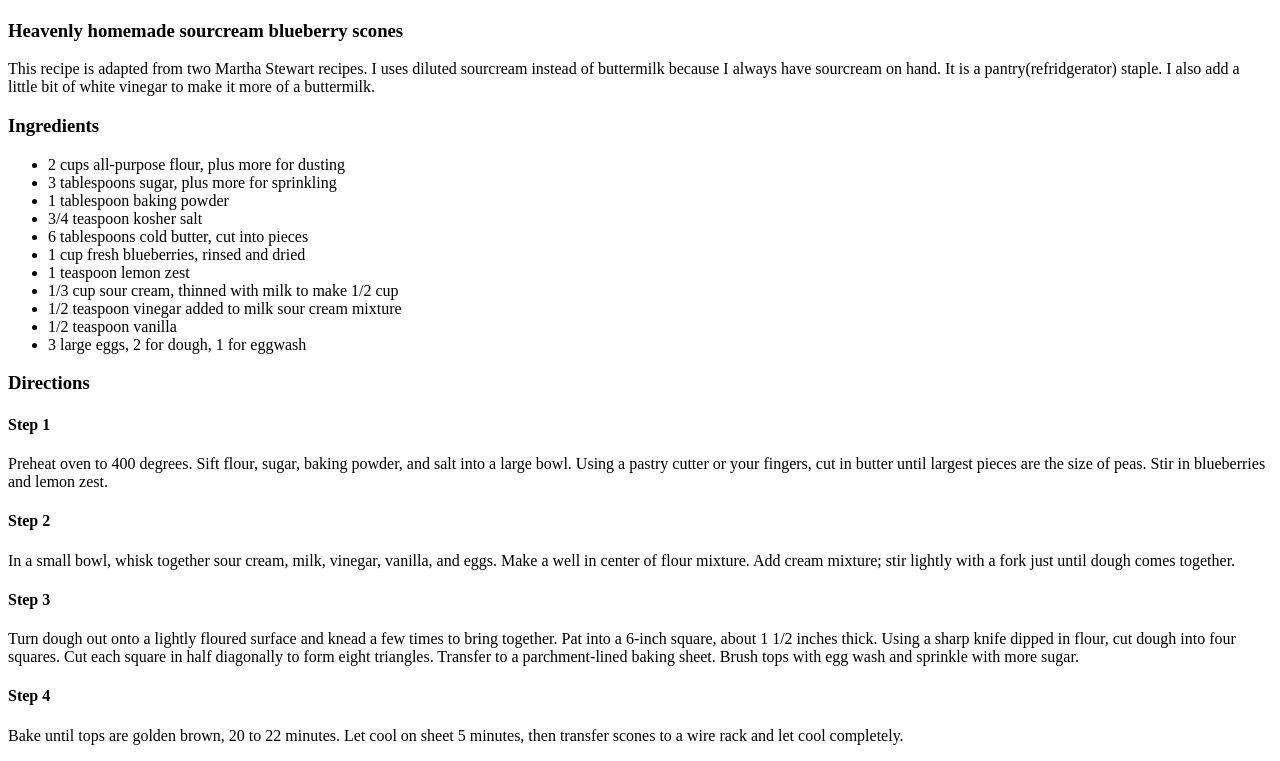
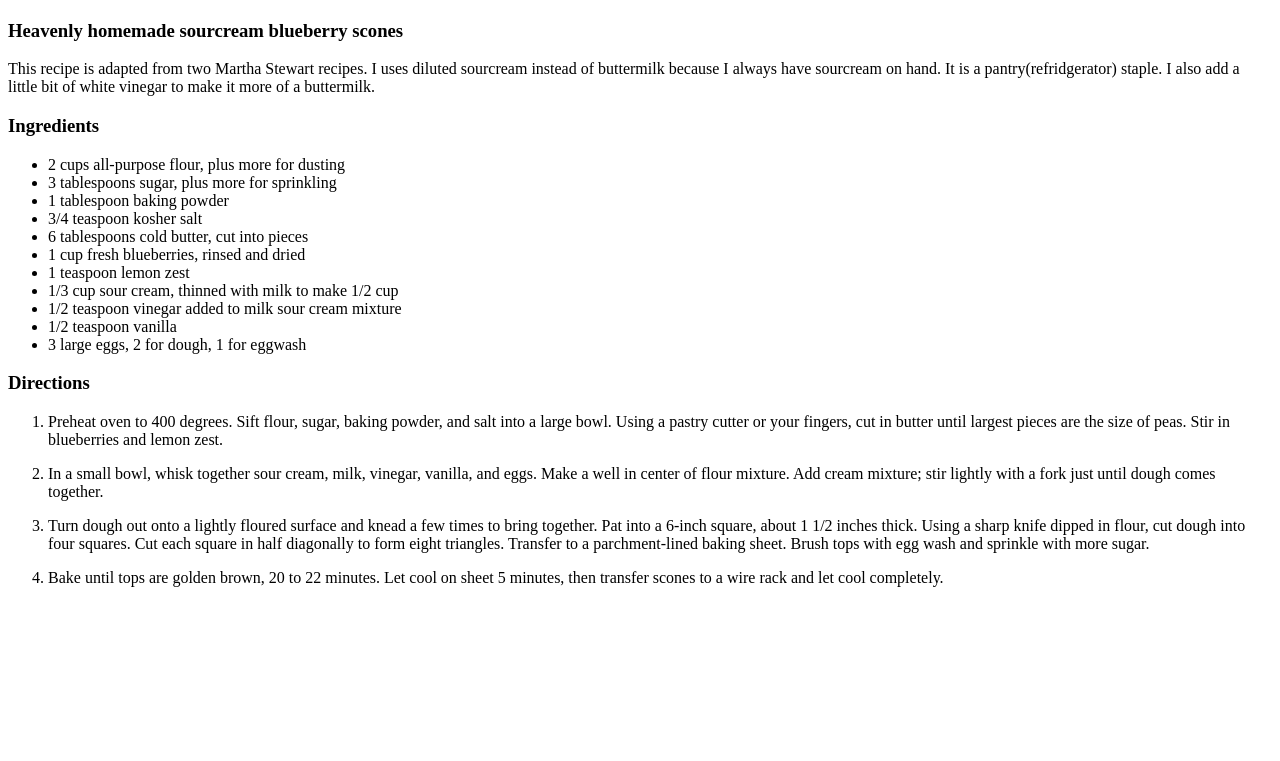
Before and after one commit to zhyssen/odin-recipes, a plain HTML site: page recipes/scones.html in a window 1280 px wide. Shown: the part 509-1270 px from the top of the page. After the commit the page ends 1112 px from the top, so only its background shows below. Drawn offline with Linux system fonts and the light colour scheme.

Commit message:
Added ordered list (<ol>) to the steps and removed the step headings (step 1)

```diff
--- a/recipes/scones.html
+++ b/recipes/scones.html
@@ -29,18 +29,24 @@
             <li>3 large eggs, 2 for dough, 1 for eggwash</li>
         </ul>
         <h3>Directions</h3>
-        <h4>Step 1</h4>
+        <ol>
+            <li>
+
                 <p>Preheat oven to 400 degrees. Sift flour, sugar, baking powder,
                      and salt into a large bowl. Using a pastry cutter or your fingers,
                       cut in butter until largest pieces are the size of peas. Stir in
                        blueberries and lemon zest.</p>
-        <h4>Step 2</h4>
+            </li>
+            <li>
+
                 <p>
                     In a small bowl, whisk together sour cream, milk, vinegar, vanilla, and
                      eggs. Make a well in center of flour mixture. Add cream mixture; stir
                      lightly with a fork just until dough comes together.
                 </p>
-        <h4>Step 3</h4>
+            </li>
+            <li>
+
                 <p>
                     Turn dough out onto a lightly floured surface and knead a few times
                     to bring together. Pat into a 6-inch square, about 1 1/2 inches thick.
@@ -49,10 +55,17 @@
                     parchment-lined baking sheet. Brush tops with egg wash and sprinkle with
                     more sugar.
                 </p>
-        <h4>Step 4</h4>
+            </li>
+            <li>
+
                 <p>
                     Bake until tops are golden brown, 20 to 22 minutes. Let cool on sheet 5
                     minutes, then transfer scones to a wire rack and let cool completely.
                 </p>
+            </li>
+
+
+            </ol>
+
     </body>
 </html>
```
Lines whose indentation alone changed are shown as unchanged.
